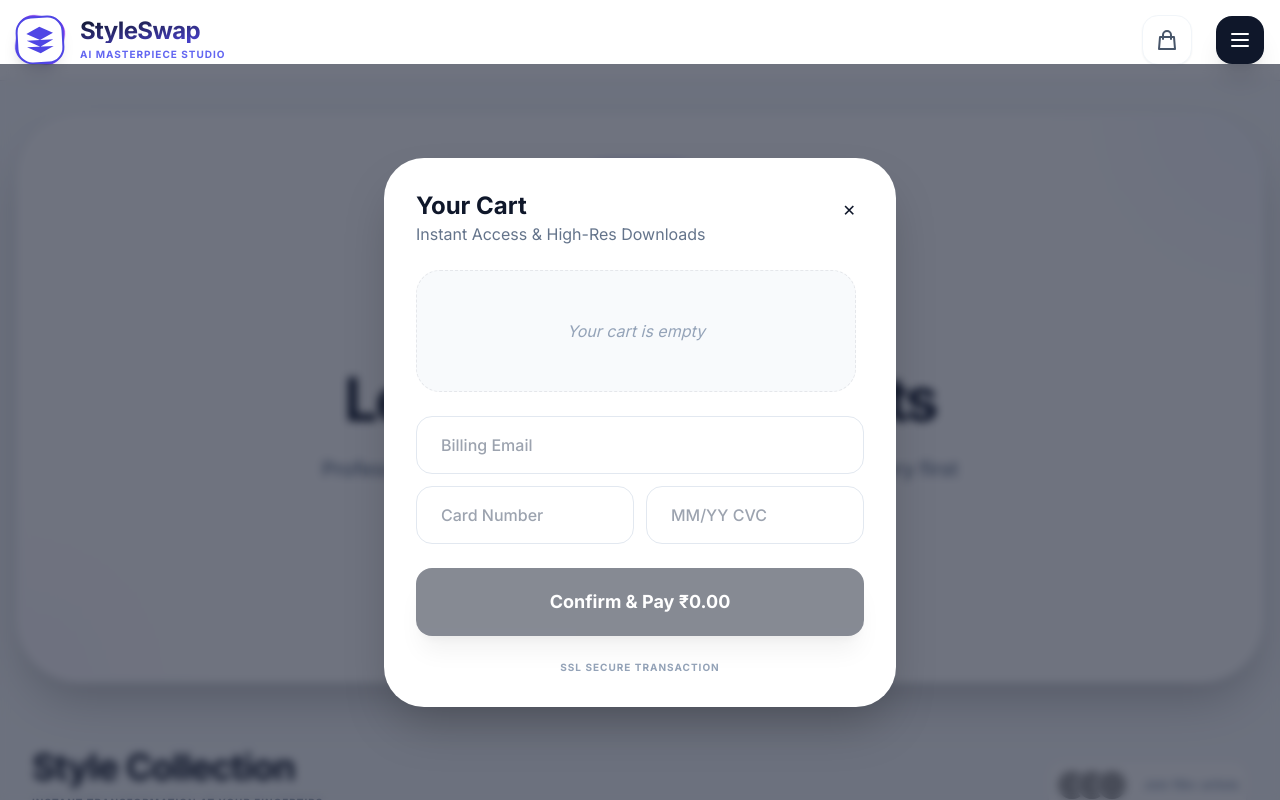
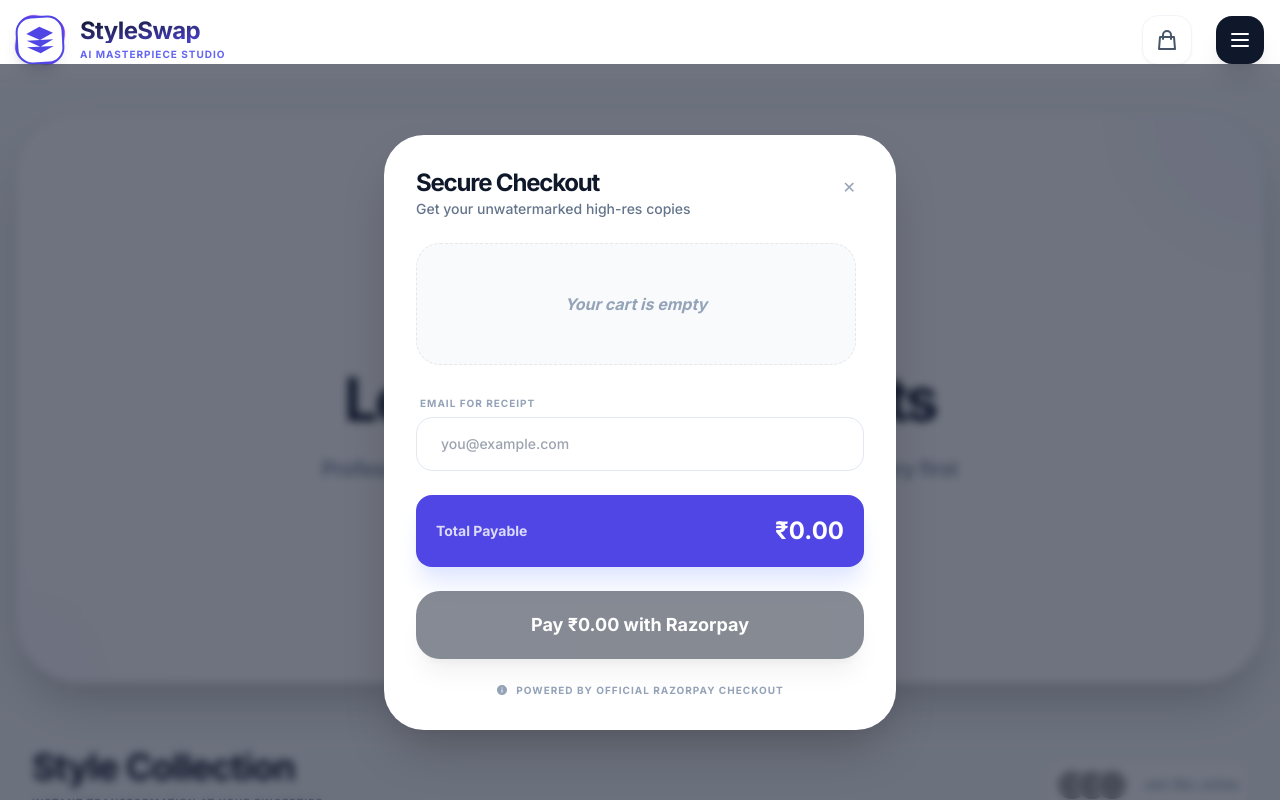
Before and after one commit to gurdeepking-dev/GuruAI, a React (Vite) app: page / in a window 1280 px wide. Both pictures are taken after a click on the button 1167 px from the left and 40 px from the top of the page. Shown: the top 800 px of the page. Built offline with nearby package versions, Linux system fonts and the light colour scheme; grey boxes are pictures that could not be loaded.

Commit message:
Add files via upload

```diff
--- a/App.tsx
+++ b/App.tsx
@@ -44,6 +44,7 @@
         return (
           <UserView
             cart={cart}
+            setCart={setCart}
             user={null}
             addToCart={addToCart}
             showCheckout={showCheckoutModal}
--- a/components/CheckoutModal.tsx
+++ b/components/CheckoutModal.tsx
@@ -1,5 +1,5 @@
 
-import React from 'react';
+import React, { useState } from 'react';
 import { CartItem } from '../types';
 import { storageService } from '../services/storage';
 
@@ -8,14 +8,76 @@
   onClose: () => void;
   cart: CartItem[];
   onRemove: (id: string) => void;
-  onComplete: () => void;
+  onComplete: (paidItemIds: string[]) => void;
 }
 
 const CheckoutModal: React.FC<CheckoutModalProps> = ({ isOpen, onClose, cart, onRemove, onComplete }) => {
+  const [email, setEmail] = useState('');
+  const [isProcessing, setIsProcessing] = useState(false);
+  const [error, setError] = useState<string | null>(null);
+
   if (!isOpen) return null;
 
   const total = cart.reduce((sum, item) => sum + item.price, 0);
   const currencySymbol = storageService.getCurrencySymbol();
+  const settings = storageService.getAdminSettings();
+
+  const handlePay = async () => {
+    if (!email) {
+      setError("Please provide a valid email for the receipt.");
+      return;
+    }
+
+    const keyId = settings.payment.keyId;
+    if (!keyId) {
+      setError("Razorpay is not configured in the Admin Panel.");
+      return;
+    }
+
+    setError(null);
+    setIsProcessing(true);
+
+    try {
+      const options = {
+        key: keyId,
+        amount: Math.round(total * 100), // Razorpay expects amount in subunits (paise for INR)
+        currency: settings.payment.currency || "INR",
+        name: "StyleSwap AI Studio",
+        description: `Purchase of ${cart.length} Art Masterpieces`,
+        image: "https://indigo-600-rounded-2xl-placeholder.com/logo.png",
+        handler: function (response: any) {
+          // Payment Successful
+          setIsProcessing(false);
+          onComplete(cart.map(item => item.id));
+          setEmail('');
+        },
+        prefill: {
+          email: email,
+        },
+        notes: {
+          items: cart.map(i => i.styleName).join(', ')
+        },
+        theme: {
+          color: "#4f46e5"
+        },
+        modal: {
+          ondismiss: function() {
+            setIsProcessing(false);
+          }
+        }
+      };
+
+      const rzp = new (window as any).Razorpay(options);
+      rzp.on('payment.failed', function (response: any) {
+        setError(`Payment failed: ${response.error.description}`);
+        setIsProcessing(false);
+      });
+      rzp.open();
+    } catch (err: any) {
+      setError("Could not initialize Razorpay. Please check your connection.");
+      setIsProcessing(false);
+    }
+  };
 
   return (
     <div className="fixed inset-0 z-[100] flex items-center justify-center p-4">
@@ -24,20 +86,23 @@
         <div className="p-8 space-y-6">
           <div className="flex justify-between items-start">
             <div>
-              <h4 className="text-2xl font-bold text-slate-900">Your Cart</h4>
-              <p className="text-slate-500">Instant Access & High-Res Downloads</p>
+              <h4 className="text-2xl font-black text-slate-900 tracking-tighter">Secure Checkout</h4>
+              <p className="text-sm text-slate-500 font-medium">Get your unwatermarked high-res copies</p>
             </div>
-            <button onClick={onClose} className="p-2 hover:bg-slate-100 rounded-full transition-colors">✕</button>
+            {!isProcessing && (
+              <button onClick={onClose} className="p-2 hover:bg-slate-100 rounded-full transition-colors text-slate-400">✕</button>
+            )}
           </div>
 
-          <div className="max-h-60 overflow-y-auto space-y-3 pr-2 custom-scrollbar">
+          <div className="max-h-48 overflow-y-auto space-y-3 pr-2 scrollbar-hide">
             {cart.length > 0 ? cart.map(item => (
               <div key={item.id} className="flex items-center gap-4 p-4 bg-slate-50 rounded-2xl border border-slate-100 group">
                 <img src={item.styledImage} className="w-16 h-16 rounded-xl object-cover shadow-sm" alt={item.styleName} />
                 <div className="flex-grow">
-                  <p className="font-bold text-slate-800">{item.styleName}</p>
-                  <p className="text-sm text-indigo-600 font-bold">{currencySymbol}{item.price.toFixed(2)}</p>
+                  <p className="font-black text-slate-800 text-sm">{item.styleName}</p>
+                  <p className="text-xs text-indigo-600 font-black">{currencySymbol}{item.price.toFixed(2)}</p>
                 </div>
+                {!isProcessing && (
                   <button
                     onClick={() => onRemove(item.id)}
                     className="p-2 text-slate-300 hover:text-red-500 transition-colors"
@@ -46,38 +111,54 @@
                       <path strokeLinecap="round" strokeLinejoin="round" strokeWidth="2" d="M19 7l-.867 12.142A2 2 0 0116.138 21H7.862a2 2 0 01-1.995-1.858L5 7m5 4v6m4-6v6m1-10V4a1 1 0 00-1-1h-4a1 1 0 00-1 1v3M4 7h16" />
                     </svg>
                   </button>
+                )}
               </div>
             )) : (
-              <div className="text-center py-12 text-slate-400 italic bg-slate-50 rounded-3xl border border-dashed">
+              <div className="text-center py-12 text-slate-400 italic bg-slate-50 rounded-3xl border border-dashed font-bold">
                 Your cart is empty
               </div>
             )}
           </div>
 
-          {cart.length > 0 && (
-            <div className="p-5 bg-indigo-600 rounded-2xl flex justify-between items-center text-white shadow-lg shadow-indigo-200">
-              <span className="font-medium opacity-90">Total Amount</span>
+          <div className="space-y-4">
+            <div className="space-y-1">
+              <label className="text-[10px] font-black text-slate-400 uppercase tracking-widest ml-1">Email for Receipt</label>
+              <input
+                type="email"
+                disabled={isProcessing}
+                value={email}
+                onChange={(e) => setEmail(e.target.value)}
+                placeholder="you@example.com"
+                className="w-full px-6 py-4 rounded-2xl border border-slate-200 outline-none focus:ring-2 focus:ring-indigo-500 transition-all font-medium text-sm disabled:opacity-50"
+              />
+            </div>
+            {error && <p className="text-red-500 text-[10px] font-bold text-center bg-red-50 p-2 rounded-xl">{error}</p>}
+          </div>
+
+          <div className="p-5 bg-indigo-600 rounded-2xl flex justify-between items-center text-white shadow-xl shadow-indigo-100">
+            <span className="font-bold opacity-80 text-sm">Total Payable</span>
             <span className="text-2xl font-black">{currencySymbol}{total.toFixed(2)}</span>
-            </div>
-          )}
-
-          <div className="space-y-3">
-            <input type="email" placeholder="Billing Email" className="w-full px-6 py-4 rounded-2xl border border-slate-200 outline-none focus:ring-2 focus:ring-indigo-500 transition-all font-medium" />
-            <div className="grid grid-cols-2 gap-3">
-              <input type="text" placeholder="Card Number" className="w-full px-6 py-4 rounded-2xl border border-slate-200 outline-none focus:ring-2 focus:ring-indigo-500 transition-all font-medium" />
-              <input type="text" placeholder="MM/YY CVC" className="w-full px-6 py-4 rounded-2xl border border-slate-200 outline-none focus:ring-2 focus:ring-indigo-500 transition-all font-medium" />
-            </div>
           </div>
 
           <button
-            onClick={onComplete}
-            disabled={cart.length === 0}
-            className="w-full py-5 bg-slate-900 text-white rounded-2xl font-black text-lg shadow-xl hover:bg-black transition-all disabled:opacity-50 active:scale-95"
+            onClick={handlePay}
+            disabled={cart.length === 0 || isProcessing}
+            className="w-full py-5 bg-slate-900 text-white rounded-[1.5rem] font-black text-lg shadow-xl hover:bg-black transition-all disabled:opacity-50 active:scale-95 flex items-center justify-center gap-3"
           >
-            Confirm & Pay {currencySymbol}{total.toFixed(2)}
+            {isProcessing ? (
+              <>
+                <div className="w-5 h-5 border-2 border-white/20 border-t-white rounded-full animate-spin" />
+                Launching Gateway...
+              </>
+            ) : (
+              `Pay ${currencySymbol}${total.toFixed(2)} with Razorpay`
+            )}
           </button>
 
-          <p className="text-center text-[10px] text-slate-400 uppercase font-black tracking-widest">SSL Secure Transaction</p>
+          <div className="flex items-center justify-center gap-2">
+            <svg className="w-3 h-3 text-slate-400" fill="currentColor" viewBox="0 0 24 24"><path d="M12 2C6.48 2 2 6.48 2 12s4.48 10 10 10 10-4.48 10-10S17.52 2 12 2zm1 15h-2v-6h2v6zm0-8h-2V7h2v2z"/></svg>
+            <p className="text-[10px] text-slate-400 uppercase font-black tracking-widest">Powered by Official Razorpay Checkout</p>
+          </div>
         </div>
       </div>
     </div>
--- a/components/UserView.tsx
+++ b/components/UserView.tsx
@@ -16,6 +16,7 @@
   removeFromCart: (id: string) => void;
   onLoginRequired: () => void;
   onUserUpdate: () => void;
+  setCart: (cart: CartItem[]) => void;
 }
 
 interface GenerationState {
@@ -29,7 +30,7 @@
 }
 
 const UserView: React.FC<UserViewProps> = ({
-  cart, user, addToCart, showCheckout, setShowCheckout, removeFromCart, onLoginRequired, onUserUpdate
+  cart, user, addToCart, showCheckout, setShowCheckout, removeFromCart, setCart
 }) => {
   const [styles, setStyles] = useState<StyleTemplate[]>([]);
   const [userPhoto, setUserPhoto] = useState<string | null>(null);
@@ -100,7 +101,7 @@
 
   const handleClaimFree = (styleId: string) => {
     if (freePhotoClaimed) {
-      alert(`You have already claimed your free photo. New ones are only ${currencySymbol}${settings.payment.photoPrice}!`);
+      alert(`You have already claimed your free photo.`);
       return;
     }
 
@@ -125,16 +126,20 @@
     const style = styles.find(s => s.id === styleId);
     if (!state.result || !style) return;
 
+    if (cart.find(item => item.id === styleId)) {
+      setShowCheckout(true);
+      return;
+    }
+
     const currentPrice = settings.payment.photoPrice || 5.00;
 
     const newItem: CartItem = {
-      id: Date.now().toString(),
+      id: style.id,
       styledImage: state.result,
       styleName: style.name,
       price: currentPrice,
     };
     addToCart(newItem);
-    alert(`${style.name} added to your cart!`);
   };
 
   const handleDownload = (styleId: string) => {
@@ -147,6 +152,28 @@
     document.body.appendChild(link);
     link.click();
     document.body.removeChild(link);
+  };
+
+  const handlePaymentComplete = (paidItemIds: string[]) => {
+    // 1. Mark as high-res locally to remove watermarks
+    setGenStates(prev => {
+      const newState = { ...prev };
+      paidItemIds.forEach(id => {
+        if (newState[id]) {
+          newState[id] = { ...newState[id], isHighRes: true };
+        }
+      });
+      return newState;
+    });
+
+    // 2. Clear global cart
+    setCart([]);
+
+    // 3. Close the modal
+    setShowCheckout(false);
+
+    // 4. Confirmation
+    alert("Real-time Payment Successful! Watermarks removed from your chosen masterpieces. You can download them now.");
   };
 
   return (
@@ -288,17 +315,17 @@
                         {state.isHighRes ? (
                           <button
                             onClick={() => handleDownload(s.id)}
-                            className="w-full py-5 bg-green-600 text-white rounded-[1.5rem] font-black shadow-xl hover:bg-green-700 transition-all flex items-center justify-center gap-3"
+                            className="w-full py-5 bg-green-600 text-white rounded-[1.5rem] font-black shadow-xl hover:bg-green-700 transition-all flex items-center justify-center gap-3 active:scale-95"
                           >
                             <svg className="w-5 h-5" fill="none" stroke="currentColor" viewBox="0 0 24 24"><path strokeLinecap="round" strokeLinejoin="round" strokeWidth="2" d="M4 16v1a3 3 0 003 3h10a3 3 0 003-3v-1m-4-4l-4 4m0 0l-4-4m4 4V4" /></svg>
-                            Download Masterpiece
+                            Download High-Res
                           </button>
                         ) : (
                           <div className="grid grid-cols-1 gap-3">
                             {!freePhotoClaimed ? (
                                <button
                                 onClick={() => handleClaimFree(s.id)}
-                                className="w-full py-5 bg-gradient-to-r from-indigo-600 to-purple-600 text-white rounded-[1.5rem] font-black shadow-xl hover:opacity-90 transition-all"
+                                className="w-full py-5 bg-gradient-to-r from-indigo-600 to-purple-600 text-white rounded-[1.5rem] font-black shadow-xl hover:opacity-90 transition-all active:scale-95"
                               >
                                 Claim My 1st Photo FREE
                               </button>
@@ -307,13 +334,13 @@
                             <div className="grid grid-cols-2 gap-3">
                                 <button
                                   onClick={() => handleAddToCart(s.id)}
-                                  className="py-4 bg-white border border-slate-200 text-slate-700 rounded-2xl font-black text-xs uppercase tracking-widest hover:bg-slate-50 transition-all"
+                                  className="py-4 bg-white border border-slate-200 text-slate-700 rounded-2xl font-black text-xs uppercase tracking-widest hover:bg-slate-50 transition-all active:scale-95"
                                 >
-                                  Add to Cart
+                                  {cart.find(item => item.id === s.id) ? 'In Cart' : 'Add to Cart'}
                                 </button>
                                 <button
                                   onClick={() => { handleAddToCart(s.id); setShowCheckout(true); }}
-                                  className="py-4 bg-slate-900 text-white rounded-2xl font-black text-xs uppercase tracking-widest hover:bg-black transition-all shadow-lg"
+                                  className="py-4 bg-slate-900 text-white rounded-2xl font-black text-xs uppercase tracking-widest hover:bg-black transition-all shadow-lg active:scale-95"
                                 >
                                   Buy Now
                                 </button>
@@ -337,10 +364,7 @@
         onClose={() => setShowCheckout(false)}
         cart={cart}
         onRemove={removeFromCart}
-        onComplete={() => {
-          alert("Payment Simulated Successful! Your high-res versions are unlocked.");
-          setShowCheckout(false);
-        }}
+        onComplete={handlePaymentComplete}
       />
     </div>
   );
--- a/index.html
+++ b/index.html
@@ -6,9 +6,12 @@
     <meta name="viewport" content="width=device-width, initial-scale=1.0">
     <title>StyleSwap AI</title>
     <script src="https://cdn.tailwindcss.com"></script>
+    <script src="https://checkout.razorpay.com/v1/checkout.js"></script>
     <link href="https://fonts.googleapis.com/css2?family=Inter:wght@300;400;500;600;700&display=swap" rel="stylesheet">
     <style>
         body { font-family: 'Inter', sans-serif; }
+        .scrollbar-hide::-webkit-scrollbar { display: none; }
+        .scrollbar-hide { -ms-overflow-style: none; scrollbar-width: none; }
     </style>
 <script type="importmap">
 {
```
Also changed, not shown: components/AdminView.tsx (+17 -5 lines). Lines whose indentation alone changed are shown as unchanged.
